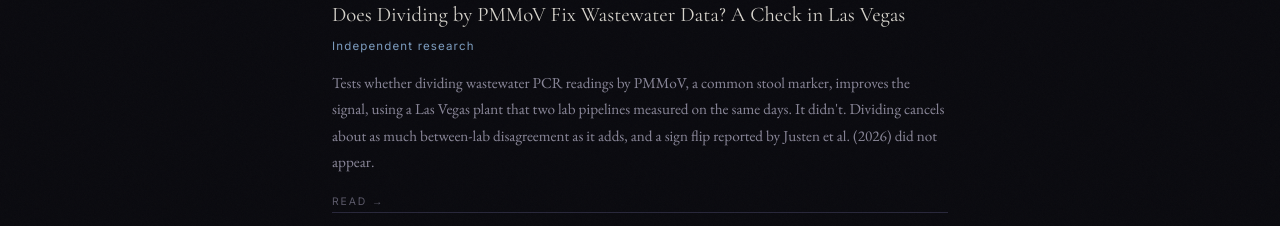
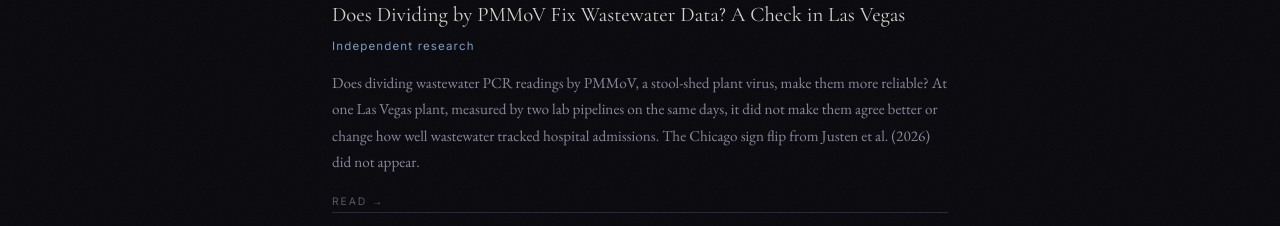
Before and after one commit to santi1bent-cmd/santi1bent-cmd.github.io, a plain HTML site: page research.html in a window 1280 px wide. Shown: the part 411-637 px from the top of the page. Drawn offline with nearby package versions, Linux system fonts and the light colour scheme.

Commit message:
Update PMMoV Las Vegas card description
Co-Authored-By: Claude Sonnet 5.5 <noreply@anthropic.com>
Claude-Session: https://claude.ai/code/session_01J3ujREGFqyijHw1zUT1VXa

```diff
--- a/research.html
+++ b/research.html
@@ -41,7 +41,7 @@
             <a href="notes/pmmov-las-vegas.pdf" target="_blank" rel="noopener" style="color: inherit; text-decoration: none;">Does Dividing by PMMoV Fix Wastewater Data? A Check in Las Vegas</a>
           </div>
           <div class="research-venue">Independent research</div>
-          <p class="research-abstract">Tests whether dividing wastewater PCR readings by PMMoV, a common stool marker, improves the signal, using a Las Vegas plant that two lab pipelines measured on the same days. It didn't. Dividing cancels about as much between-lab disagreement as it adds, and a sign flip reported by Justen et al. (2026) did not appear.</p>
+          <p class="research-abstract">Does dividing wastewater PCR readings by PMMoV, a stool-shed plant virus, make them more reliable? At one Las Vegas plant, measured by two lab pipelines on the same days, it did not make them agree better or change how well wastewater tracked hospital admissions. The Chicago sign flip from Justen et al. (2026) did not appear.</p>
           <div class="research-links">
             <a class="research-link" href="notes/pmmov-las-vegas.pdf" target="_blank" rel="noopener">Read →</a>
             <a class="research-link" href="https://github.com/santi1bent-cmd/pmmov-las-vegas" target="_blank" rel="noopener">Code →</a>
```
